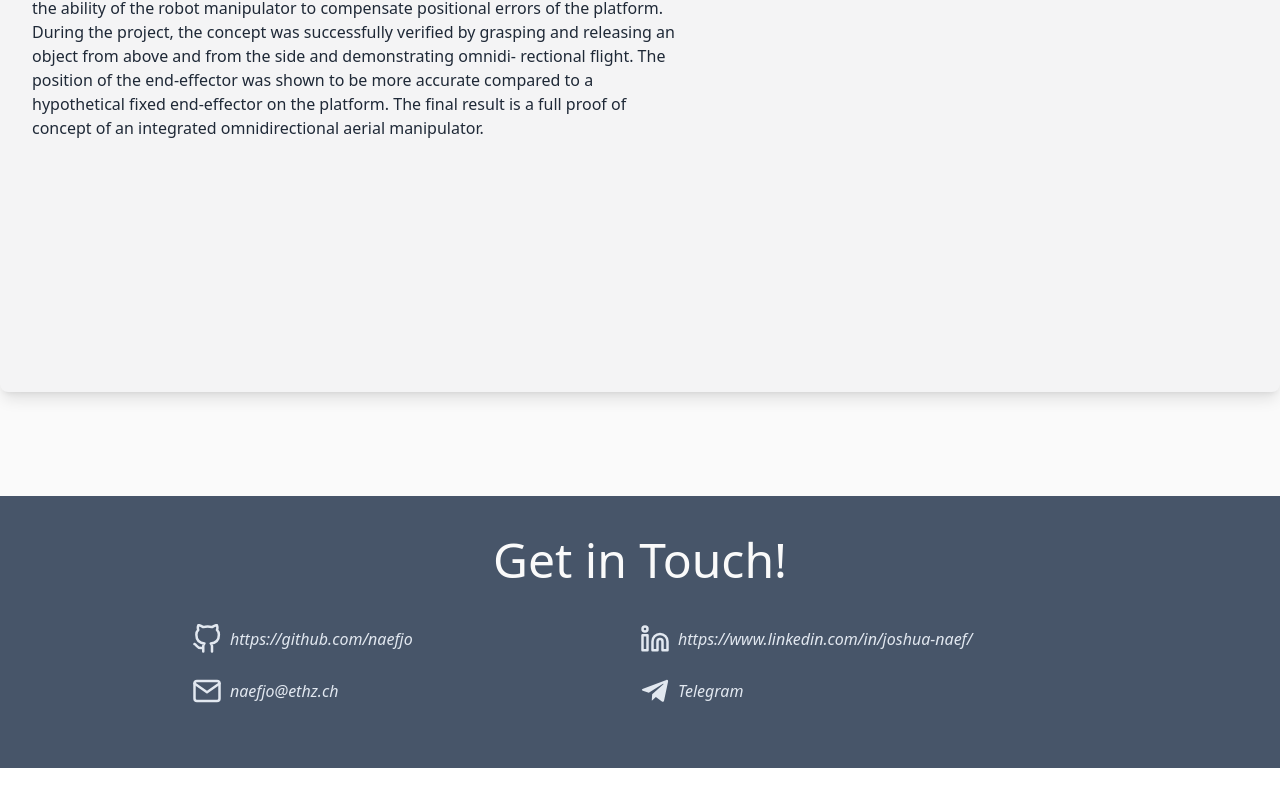
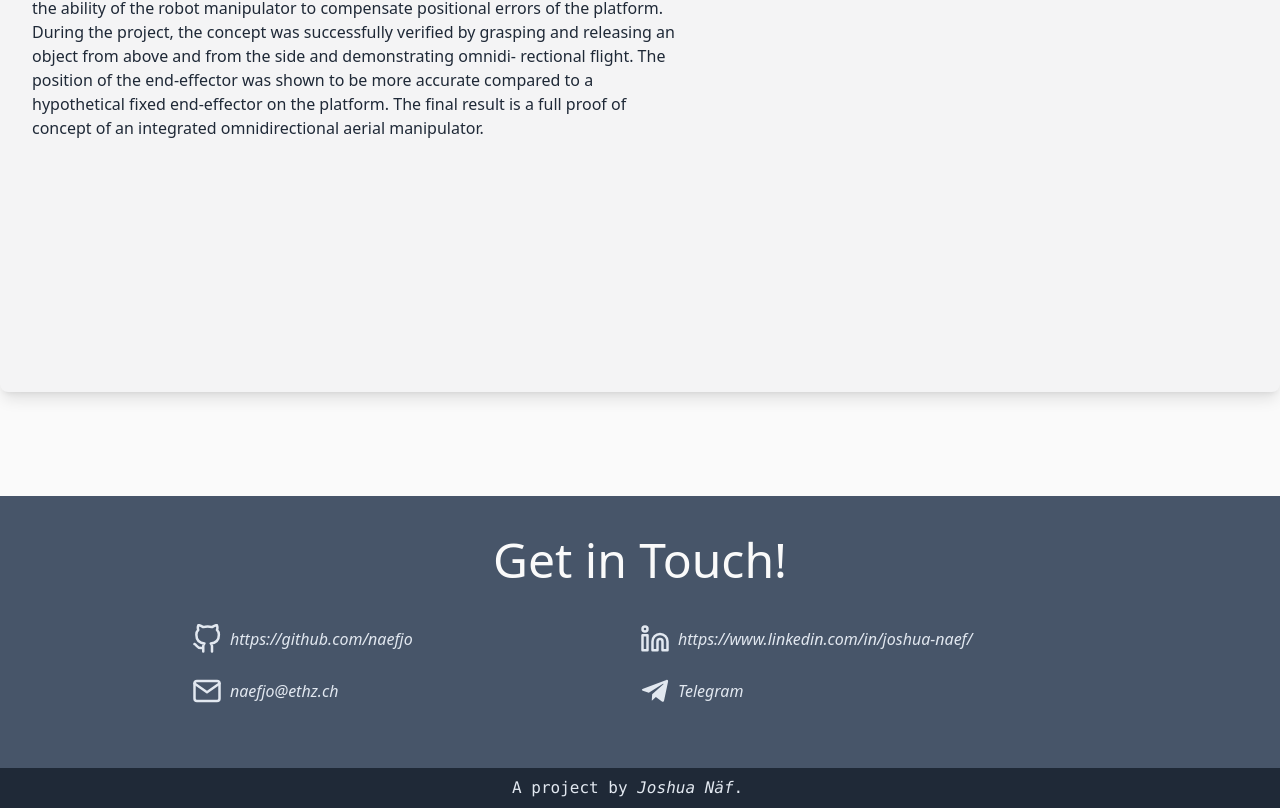
Before and after one commit to naefjo/naefjo.github.io, a React (Create React App) app: page / in a window 1280 px wide. Shown: the part 3066-3874 px from the top of the page. Before the commit the page ends 3834 px from the top, so only its background shows below. Built offline with nearby package versions, Linux system fonts and the light colour scheme.

Commit message:
added footer

```diff
--- a/src/components/footer.js
+++ b/src/components/footer.js
@@ -1,3 +1,13 @@
 export default function Footer() {
-
+    return (
+        <section id="footer">
+            <div
+                className="bg-gray-800 py-2"
+            >
+                <p className="w-64 mx-auto text-slate-200 font-medium font-monoplus">
+                    A project by <span className="italic">Joshua Näf</span>.
+                </p>
+            </div>
+        </section>
+    )
 }
```
